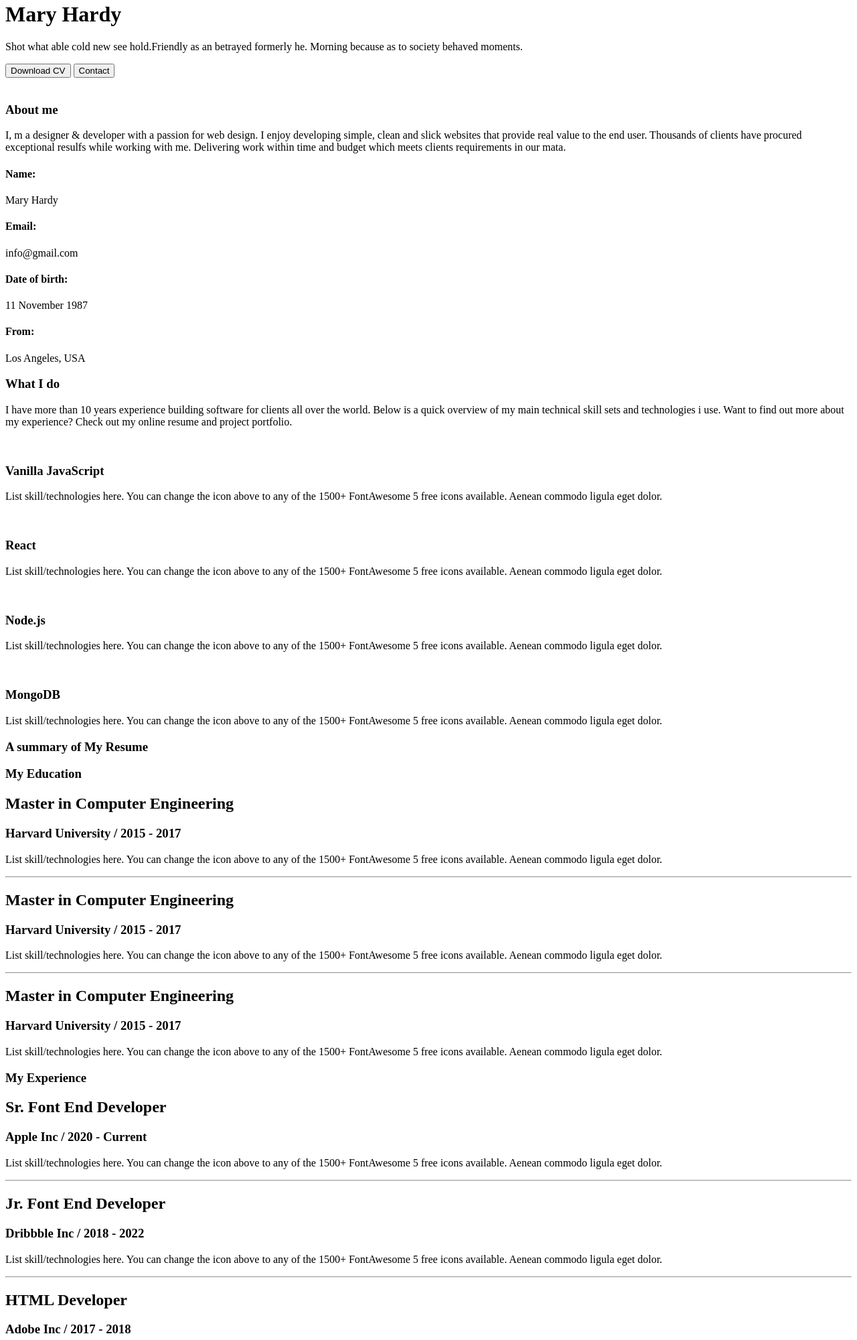
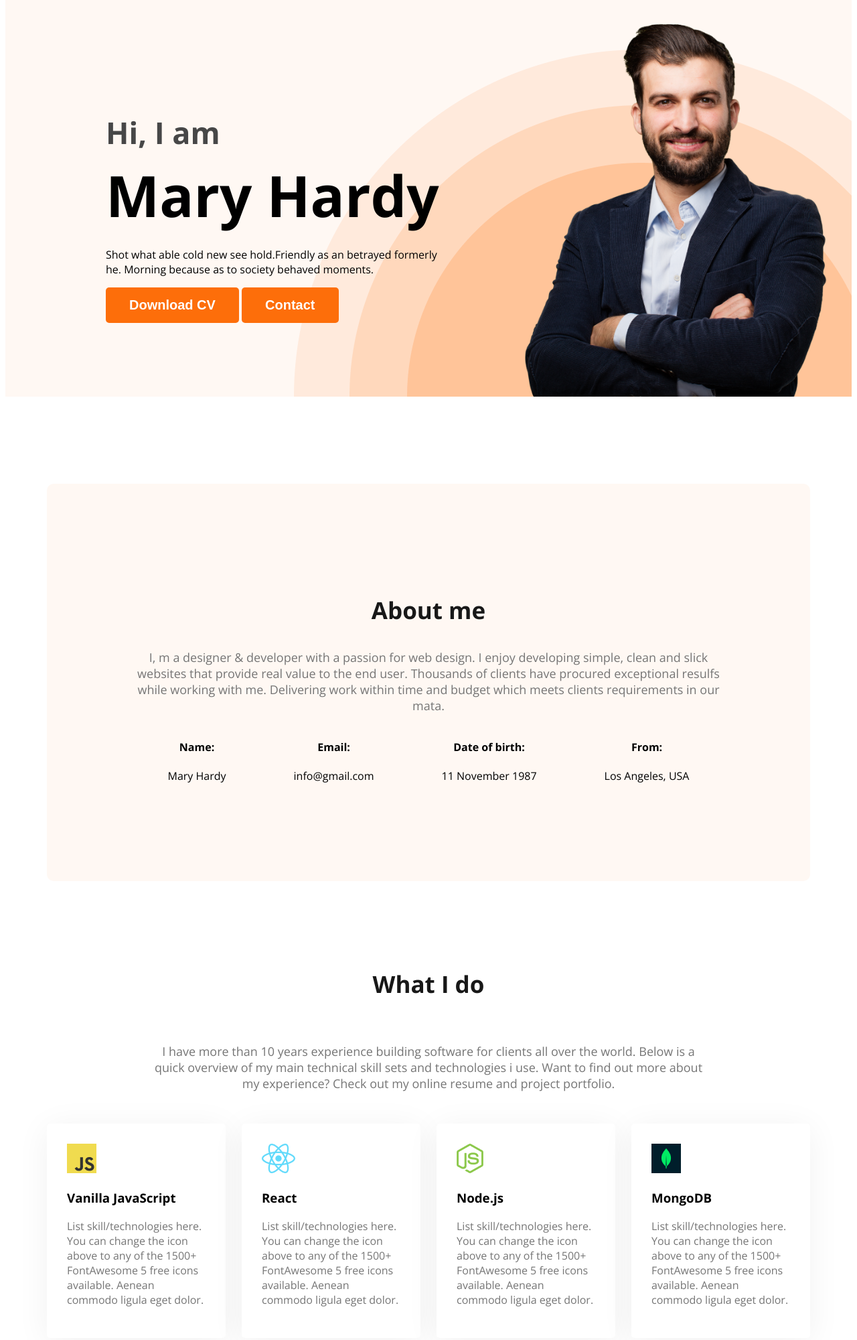
Before and after one commit to Nurunnabi87/web-developer-portfolio, a plain HTML site: page index.html in a window 1280 px wide. Shown: the part 176-2176 px from the top of the page at 67% size. Drawn offline with nearby package versions, Linux system fonts and the light colour scheme; the site is published under a folder, as on GitHub Pages, so addresses that start at the root find nothing.

Commit message:
updated version

```diff
--- a/index.html
+++ b/index.html
@@ -12,7 +12,7 @@
       rel="stylesheet"
     />
 
-    <link rel="stylesheet" href="/styles/portfolio.css" />
+    <link rel="stylesheet" href="styles/portfolio.css" />
   </head>
   <body>
     <header class="header">
@@ -35,7 +35,7 @@
           <button class="btn-primary">Download CV</button>
           <button class="btn-primary">Contact</button>
         </div>
-        <img class="profile-pic" src="/images/hardy.png" alt="" />
+        <img class="profile-pic" src="images/hardy.png" alt="" />
       </div>
     </header>
     <main>
@@ -78,7 +78,7 @@
         </p>
         <div class="skills-container">
           <div class="skill">
-            <img src="/images/icons/js.png" alt="" />
+            <img src="images/icons/js.png" alt="" />
             <h3 class="skill-title">Vanilla JavaScript</h3>
             <p class="skill-description">
               List skill/technologies here. You can change the icon above to any
@@ -87,7 +87,7 @@
             </p>
           </div>
           <div class="skill">
-            <img src="/images/icons/react.png" alt="" />
+            <img src="images/icons/react.png" alt="" />
             <h3 class="skill-title">React</h3>
             <p class="skill-description">
               List skill/technologies here. You can change the icon above to any
@@ -96,7 +96,7 @@
             </p>
           </div>
           <div class="skill">
-            <img src="/images/icons/nodejs.png" alt="" />
+            <img src="images/icons/nodejs.png" alt="" />
             <h3 class="skill-title">Node.js</h3>
             <p class="skill-description">
               List skill/technologies here. You can change the icon above to any
@@ -105,7 +105,7 @@
             </p>
           </div>
           <div class="skill">
-            <img src="/images/icons/mongo.png" alt="" />
+            <img src="images/icons/mongo.png" alt="" />
             <h3 class="skill-title">MongoDB</h3>
             <p class="skill-description">
               List skill/technologies here. You can change the icon above to any
@@ -203,9 +203,9 @@
           between 9:00 A.M and 8.00 P.M ET, Monday through Friday.
         </p>
         <div class="social-links">
-          <a href=""><img src="/images/icons/facebook.png" alt="" /></a>
-          <a href=""><img src="/images/icons/twitter.png" alt="" /></a>
-          <a href=""><img src="/images/icons/insta.png" alt="" /></a>
+          <a href=""><img src="images/icons/facebook.png" alt="" /></a>
+          <a href=""><img src="images/icons/twitter.png" alt="" /></a>
+          <a href=""><img src="images/icons/insta.png" alt="" /></a>
         </div>
       </div>
       <div class="footer-column">
@@ -213,7 +213,13 @@
         <form class="contact" action="">
           <input type="text" placeholder="Your Name" />
           <input type="email" name="" id="" placeholder="Your Email" />
-          <textarea name="" id="" placeholder="Message" cols="30" rows="10"></textarea>
+          <textarea
+            name=""
+            id=""
+            placeholder="Message"
+            cols="30"
+            rows="10"
+          ></textarea>
           <input class="btn-primary" type="submit" value="Submit" />
         </form>
       </div>
```
